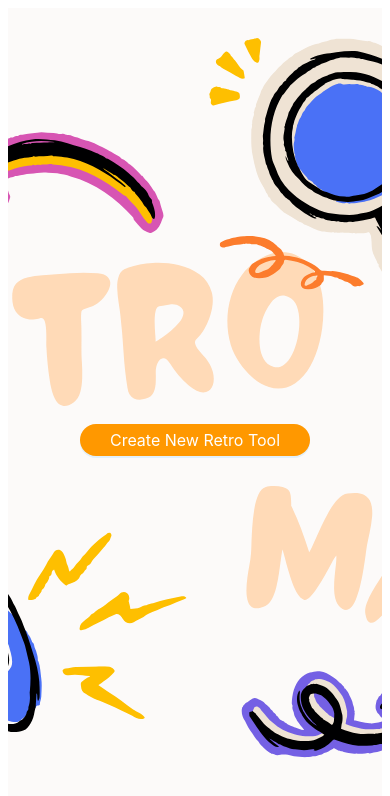
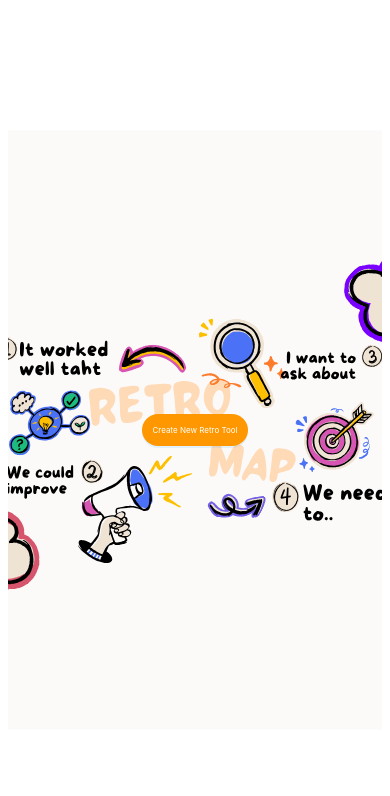
Before and after one commit to velidogan120/retro-toolss, a Next.js app: page / in a window 390 px wide. Shown: the top 796 px of the page. Built offline with nearby package versions, Linux system fonts and the light colour scheme.

Commit message:
responsive background image eklendi

```diff
--- a/src/app/page.module.css
+++ b/src/app/page.module.css
@@ -33,10 +33,21 @@
   }
 
   .mainContainer {
-    padding: 10px;
+    background: url("/assets/img/bg1.svg") no-repeat center center;
   }
 }
 
+@media (max-width: 425px) {
+  .centerButton {
+    font-size: 0.5rem;
+    padding: 10px;
+    margin: 10px;
+  }
+
+  .mainContainer {
+    background: url("/assets/img/bg2.svg") no-repeat center center;
+  }
+}
 .row {
   display: flex;
   flex-wrap: wrap;
--- a/src/styles/css/module.module.css
+++ b/src/styles/css/module.module.css
@@ -92,8 +92,8 @@
 .commentAvatar {
   margin-right: 10px;
   border-radius: 100%;
-  width: 65px;
-  height: 65px;
+  width: 55px;
+  height: 55px;
   border: 1px solid #91b4d3;
 }
 
--- a/src/styles/scss/module.module.scss
+++ b/src/styles/scss/module.module.scss
@@ -97,8 +97,8 @@
 .commentAvatar {
   margin-right: 10px;
   border-radius: 100%;
-  width: 65px;
-  height: 65px;
+  width: 55px;
+  height: 55px;
   border: 1px solid #91b4d3;
 }
 
```
Also changed, not shown: public/assets/img/bg1.svg (added), public/assets/img/bg2.svg (added).
